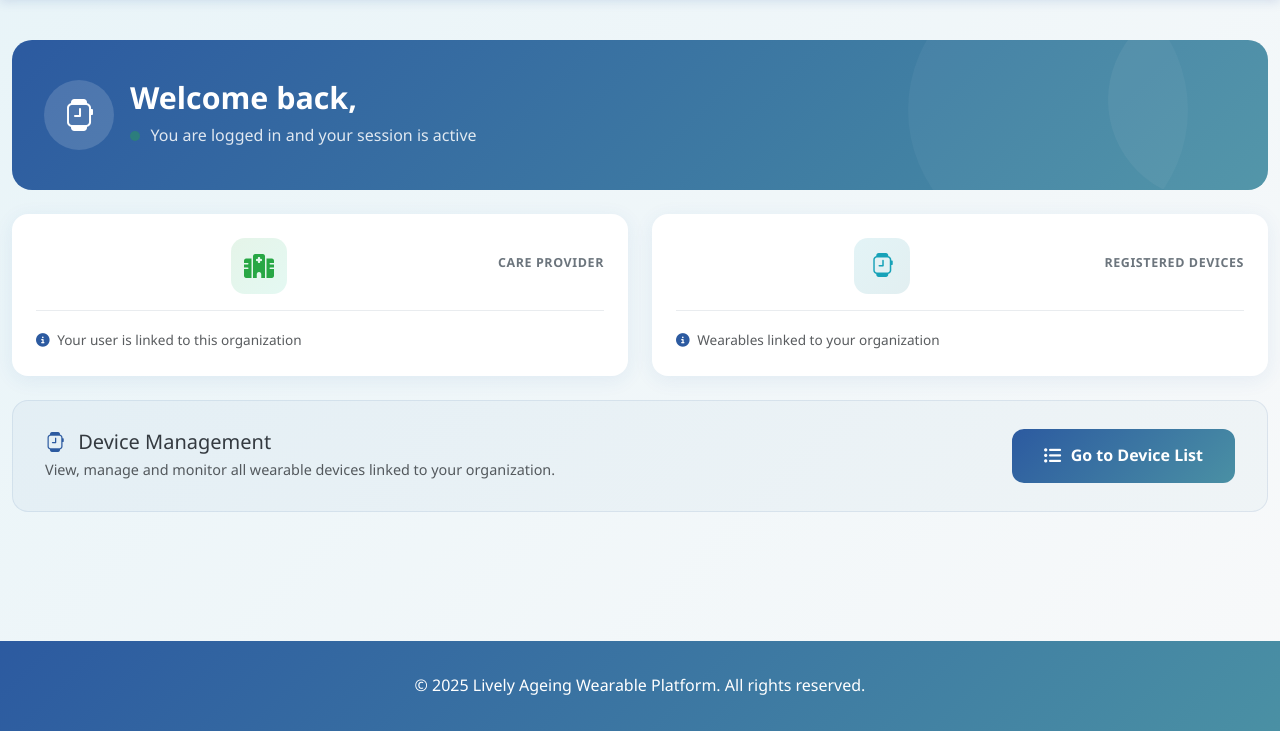
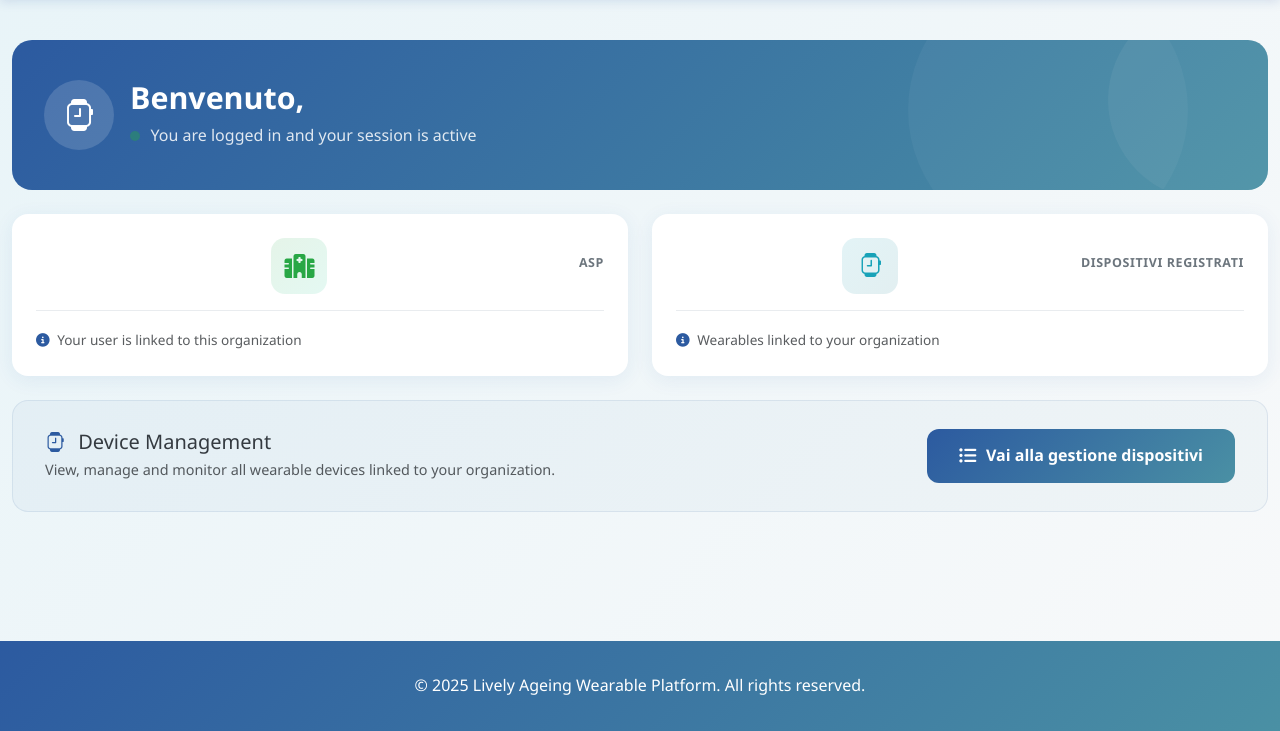
Before and after one commit to giovannibonisoli/wearable_data_platform, a Python web app: template templates/home.html in a window 1280 px wide. Shown: the part 69-800 px from the top of the page. Run offline with Jinja, Linux system fonts and the light colour scheme; the template is opened without the code that fills it, so the values that code supplies are empty; some libraries are stand-ins or nearby versions.

Commit message:
avoid temporarily babel for some translations

```diff
--- a/templates/base.html
+++ b/templates/base.html
@@ -70,7 +70,7 @@
                     {% if session.get('role') == 'staff' %}
                     <li class="nav-item">
                         <a class="nav-link" href="{{ url_for('device_list') }}">
-                            <i class="bi bi-smartwatch me-1"></i>{{ _('Device List') }}
+                            <i class="bi bi-smartwatch me-1"></i>{{ _('Device Management') }}
                         </a>
                     </li>
                     {% endif %}
@@ -79,7 +79,7 @@
                     {% if session.get('role') == 'admin' %}
                     <li class="nav-item">
                         <a class="nav-link" href="{{ url_for('admin_care_providers') }}">
-                            <i class="bi bi-building me-1"></i>{{ _('Care Providers') }}
+                            <i class="bi bi-building me-1"></i>{{ _('Care providers') }}
                         </a>
                     </li>
                     {% endif %}
--- a/templates/home.html
+++ b/templates/home.html
@@ -195,7 +195,7 @@
                 <i class="bi bi-smartwatch"></i>
             </div>
             <div>
-                <h1>{{ _('Welcome back') }}, {{ user_info.full_name }}</h1>
+                <h1>{{ _('Benvenuto') }}, {{ user_info.full_name }}</h1>
                 <p>
                     <span class="status-dot"></span>
                     {{ _('You are logged in and your session is active') }}
@@ -215,7 +215,7 @@
                         <i class="fas fa-hospital"></i>
                     </div>
                     <div>
-                        <div class="card-label">{{ _('Care Provider') }}</div>
+                        <div class="card-label">{{ _('ASP') }}</div>
                         <div class="card-value">{{ care_provider.full_name }}</div>
                     </div>
                 </div>
@@ -236,7 +236,7 @@
                         <i class="bi bi-smartwatch"></i>
                     </div>
                     <div>
-                        <div class="card-label">{{ _('Registered Devices') }}</div>
+                        <div class="card-label">{{ _('Dispositivi Registrati') }}</div>
                         <div class="card-value big-number">{{ device_count }}</div>
                     </div>
                 </div>
@@ -264,7 +264,7 @@
         </div>
         <a href="{{ url_for('device_list') }}" class="btn-device-list flex-shrink-0">
             <i class="fas fa-list-ul"></i>
-            {{ _('Go to Device List') }}
+            {{ _('Vai alla gestione dispositivi') }}
         </a>
     </div>
 
```
